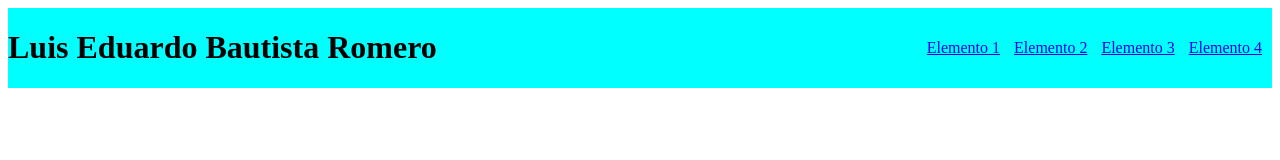
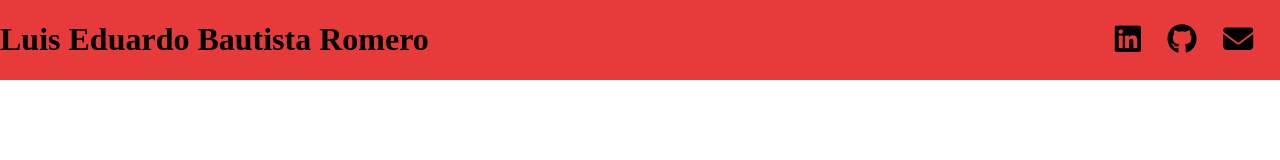
Before and after one commit to Tiod44/portafolio-html, a plain HTML site: page index.html in a window 1280 px wide. Drawn offline with Linux system fonts and the light colour scheme.

Commit message:
cambiar estilo de navegacion

```diff
--- a/index.css
+++ b/index.css
@@ -1,16 +1,52 @@
+body {
+  margin: 0;
+  padding: 0;
+}
+
 #navegador {
-    background-color: aqua;
+  background-color: #e73a3a;
   display: flex;
   justify-content: space-between;
   align-items: center;
 }
-#navegador ul{
+
+#navegador ul {
+  display: flex;
   list-style-type: none;
   text-align: center;
+  padding: 0;
+  width: 15%;
+  justify-content: space-evenly;
 }
 
-#navegador li{
-    display: inline;
-    text-align: center;
-    margin: 0 10px 0 0;
+#navegador a {
+  font-size: 30px;
 }
+
+.icono-linkendin {
+  color: rgb(0, 0, 0);
+  transition: 0.3s;
+}
+
+.icono-linkendin:hover {
+  color: rgb(21, 33, 206);
+  font-size: 32px;
+}
+
+.icono-github {
+  color: rgb(0, 0, 0);
+  transition: 0.3s;
+}
+
+.icono-github:hover {
+  color: rgb(246, 247, 250);
+}
+
+.icono-gmail {
+  color: rgb(0, 0, 0);
+  transition: 0.3s;
+}
+
+.icono-gmail:hover {
+  color: rgb(216, 213, 29);
+}
--- a/index.html
+++ b/index.html
@@ -5,16 +5,16 @@
     <meta http-equiv="X-UA-Compatible" content="IE=edge">
     <meta name="viewport" content="width=device-width, initial-scale=1.0">
     <link rel="stylesheet" href="index.css" type="text/css">
+    <script src="https://kit.fontawesome.com/0e12f3dc71.js" crossorigin="anonymous"></script>
     <title>Portafolio</title>
 </head>
 <body>
     <div id="navegador">
         <h1>Luis Eduardo Bautista Romero</h1>
         <ul>
-        <li><a href="#">Elemento 1</a></li>
-        <li><a href="#">Elemento 2</a></li>
-        <li><a href="#">Elemento 3</a></li>
-        <li><a href="#">Elemento 4</a></li>
+        <li><a class="icono-linkendin" href="https://www.linkedin.com/in/luis-bautista-aa78561a7/" target="_blank"><i class="fa-brands fa-linkedin"></i></a></li>
+        <li><a class="icono-github" href="https://github.com/Tiod44" target="_blank"><i class="fa-brands fa-github"></i></a></li>
+        <li><a class="icono-gmail" href="mailto:luisbaur@gmail.com"><i class="fa-solid fa-envelope"></i></a></li>
         </ul>
     </div>
 
```
Lines whose indentation alone changed are shown as unchanged.
